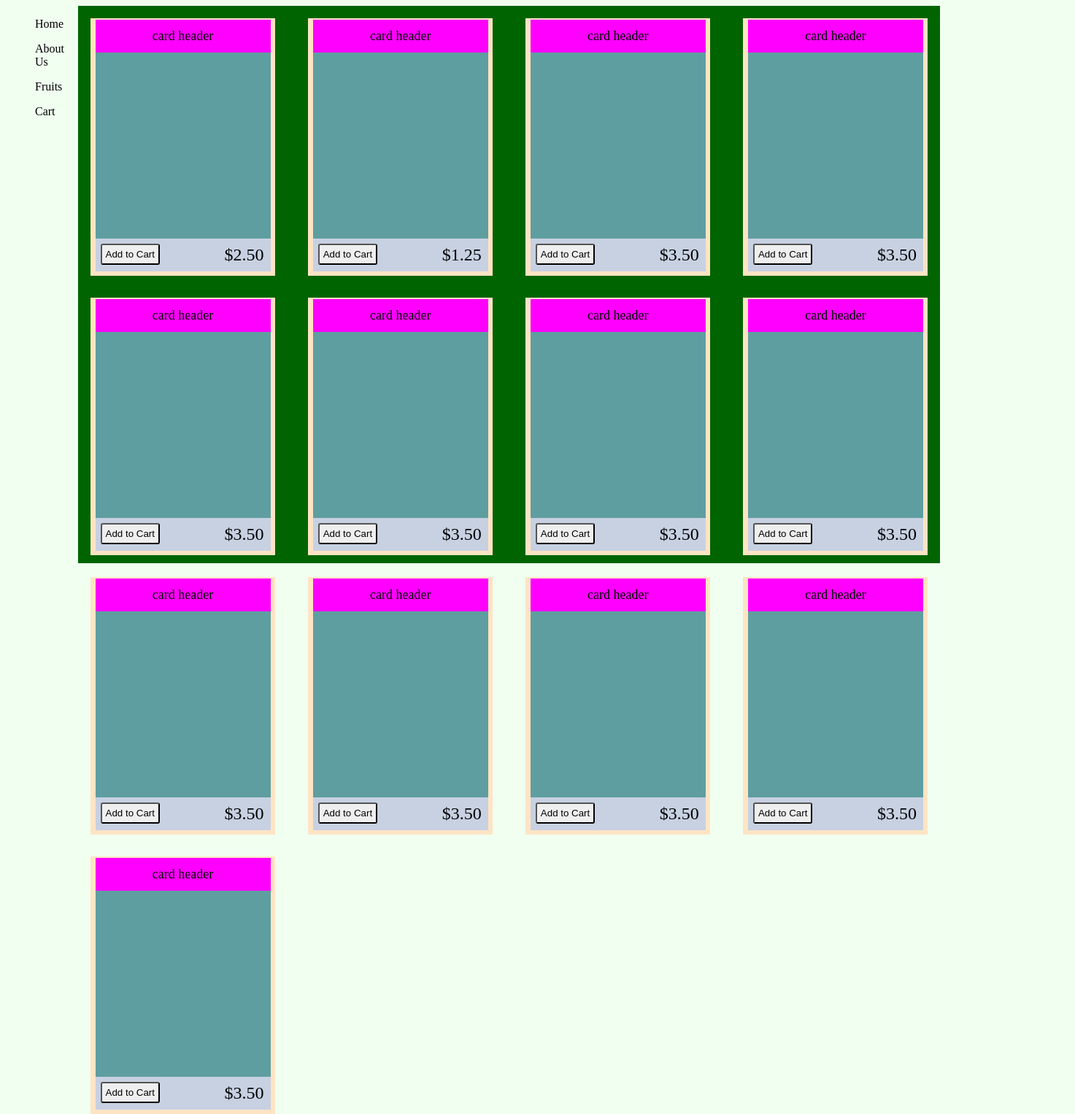
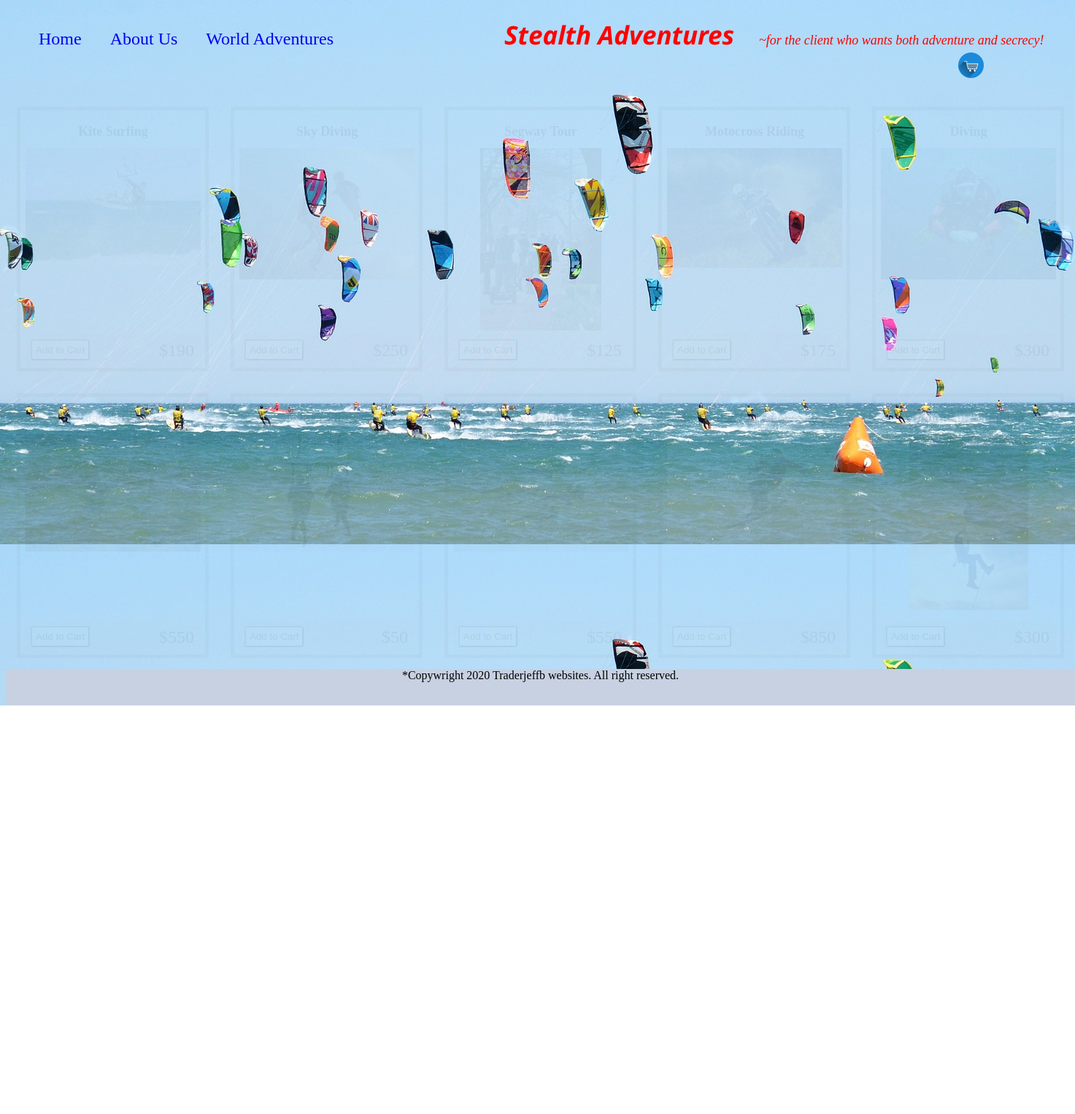
Before and after one commit to traderjeffb/StoreFrontEFA2020, a plain HTML site: page index.html in a window 1280 px wide. Shown: the whole page at 73% size, 1473 px wide, since content can reach past the window. After the commit the page ends 967 px from the top, so only its background shows below. Drawn offline with Linux system fonts and the light colour scheme.

Commit message:
completed project

```diff
--- a/index.html
+++ b/index.html
@@ -4,128 +4,113 @@
     <meta charset="UTF-8" />
     <meta name="viewport" content="width=device-width, initial-scale=1.0" />
     <link rel="stylesheet" href="style.css" />
-    <title>Document</title>
+    <title>StoreFront</title>
   </head>
   <body>
-    <nav class="nav-bar">
-      <ul>
-        Home
-      </ul>
-      <ul>
-        About Us
-      </ul>
-      <ul>
-        Fruits
-      </ul>
-      <ul>
-        Cart
-      </ul>
-    </nav>
+    <!-- <div class="test">test</div> -->
     <wrapper class="wrapper">
+      <nav class="navbar">
+        <ul>
+          <li><a href="####">Home</a></li>
+          <li><a href="####">About Us</a></li>
+          <li><a href="####">World Adventures</a></li>
+          <li class="name">Stealth Adventures</li>
+          <li class="tagline">
+            ~for the client who wants both adventure and secrecy!
+          </li>
+          <li class="cart">
+            <a href="####"><img src="images/cart.png" /></a>
+          </li>
+        </ul>
+      </nav>
       <div class="card">
-        <div class="card-header">card header</div>
-        <div class="card-body"></div>
+        <div class="card-header">Kite Surfing</div>
+        <div class="card-body">
+          <img src="images/kite-surfing-person.jpg" />
+        </div>
         <div class="card-footer">
           <button class="cta">Add to Cart</button>
-          <div class="price">$2.50</div>
+          <div class="price">$190</div>
         </div>
       </div>
       <div class="card">
-        <div class="card-header">card header</div>
-        <div class="card-body"></div>
+        <div class="card-header">Sky Diving</div>
+        <div class="card-body" class="card1">
+          <img src="images/sky-diving.jpg" />
+        </div>
         <div class="card-footer">
           <button class="cta">Add to Cart</button>
-          <div class="price">$1.25</div>
+          <div class="price">$250</div>
         </div>
       </div>
       <div class="card">
-        <div class="card-header">card header</div>
-        <div class="card-body"></div>
+        <div class="card-header">Segway Tour</div>
+        <div class="card-body"><img src="images/segway-tour.jpg" /></div>
         <div class="card-footer">
           <button class="cta">Add to Cart</button>
-          <div class="price">$3.50</div>
+          <div class="price">$125</div>
         </div>
       </div>
       <div class="card">
-        <div class="card-header">card header</div>
-        <div class="card-body"></div>
+        <div class="card-header">Motocross Riding</div>
+        <div class="card-body"><img src="images/motocross.jpg" /></div>
         <div class="card-footer">
           <button class="cta">Add to Cart</button>
-          <div class="price">$3.50</div>
+          <div class="price">$175</div>
         </div>
       </div>
       <div class="card">
-        <div class="card-header">card header</div>
-        <div class="card-body"></div>
+        <div class="card-header">Diving</div>
+        <div class="card-body"><img src="images/diving.jpg" /></div>
         <div class="card-footer">
           <button class="cta">Add to Cart</button>
-          <div class="price">$3.50</div>
+          <div class="price">$300</div>
         </div>
       </div>
       <div class="card">
-        <div class="card-header">card header</div>
-        <div class="card-body"></div>
+        <div class="card-header">Off Road Adventures</div>
+        <div class="card-body"><img src="images/off-road.jpg" /></div>
         <div class="card-footer">
           <button class="cta">Add to Cart</button>
-          <div class="price">$3.50</div>
+          <div class="price">$550</div>
         </div>
       </div>
       <div class="card">
-        <div class="card-header">card header</div>
-        <div class="card-body"></div>
+        <div class="card-header">Parasailing</div>
+        <div class="card-body"><img src="images/parasailing.jpg" /></div>
         <div class="card-footer">
           <button class="cta">Add to Cart</button>
-          <div class="price">$3.50</div>
+          <div class="price">$50</div>
         </div>
       </div>
       <div class="card">
-        <div class="card-header">card header</div>
-        <div class="card-body"></div>
+        <div class="card-header">Jet Flight</div>
+        <div class="card-body"><img src="images/jet-flight.jpg" /></div>
         <div class="card-footer">
           <button class="cta">Add to Cart</button>
-          <div class="price">$3.50</div>
+          <div class="price">$550</div>
         </div>
       </div>
       <div class="card">
-        <div class="card-header">card header</div>
-        <div class="card-body"></div>
+        <div class="card-header">Helicopter Lift Snow Skiing</div>
+        <div class="card-body"><img src="images/snow-skiing.jpg" /></div>
         <div class="card-footer">
           <button class="cta">Add to Cart</button>
-          <div class="price">$3.50</div>
+          <div class="price">$850</div>
         </div>
       </div>
+
       <div class="card">
-        <div class="card-header">card header</div>
-        <div class="card-body"></div>
+        <div class="card-header">Mountain Climbing</div>
+        <div class="card-body"><img src="images/mountain-climbing.jpg" /></div>
         <div class="card-footer">
           <button class="cta">Add to Cart</button>
-          <div class="price">$3.50</div>
+          <div class="price">$300</div>
         </div>
       </div>
-      <div class="card">
-        <div class="card-header">card header</div>
-        <div class="card-body"></div>
-        <div class="card-footer">
-          <button class="cta">Add to Cart</button>
-          <div class="price">$3.50</div>
-        </div>
-      </div>
-      <div class="card">
-        <div class="card-header">card header</div>
-        <div class="card-body"></div>
-        <div class="card-footer">
-          <button class="cta">Add to Cart</button>
-          <div class="price">$3.50</div>
-        </div>
-      </div>
-      <div class="card">
-        <div class="card-header">card header</div>
-        <div class="card-body"></div>
-        <div class="card-footer">
-          <button class="cta">Add to Cart</button>
-          <div class="price">$3.50</div>
-        </div>
-      </div>
+      <footer class="footer">
+        *Copywright 2020 Traderjeffb websites. All right reserved.
+      </footer>
     </wrapper>
   </body>
 </html>
--- a/style.css
+++ b/style.css
@@ -1,54 +1,100 @@
 body {
-  display: flex;
+  display: grid;
   position: relative;
-  background-color: honeydew;
+  /* background-color: honeydew; */
   height: 100%;
   width: 100%;
   z-index: 2;
-}
-.navbar {
-  margin-top: 250px;
-  background-color: peachpuff;
-  z-index: 1;
+  background-image: url(images/kite-surfing.jpg);
 }
 .wrapper {
   height: 95vh;
-  width: 95vw;
-  padding: 2px;
-  margin: auto;
-  background-color: darkgreen;
-  display: flex;
-  flex-direction: row;
-  flex-wrap: wrap;
+  /* background-color: darkgreen; */
+  display: grid;
+  grid-template-columns: 1fr 1fr 1fr 1fr 1fr;
+  grid-template-rows: 1fr 1fr 1fr;
+  grid-template-areas:
+    "navbar navbar navbar navbar navbar"
+    "wrapper wrapper wrapper wrapper wrapper"
+    "wrapper wrapper wrapper wrapper wrapper"
+    "footer footer footer footer footer";
   align-content: space-between;
   justify-content: space-between;
+  background-repeat: no-repeat;
 }
+
+ul {
+  list-style-type: none;
+}
+li {
+  display: inline;
+  font-size: x-large;
+  margin: 1px 30px 18px 5px;
+}
+img {
+  max-width: 100%;
+  height: auto;
+}
+.navbar {
+  grid-area: navbar;
+}
+.name {
+  font-family: "Segoe UI", Tahoma, Geneva, Verdana, sans-serif;
+  font-size: 35px;
+  font-weight: 800;
+  font-style: italic;
+  color: Red;
+  margin-left: 200px;
+}
+.tagline {
+  font-size: large;
+  color: red;
+  margin-left: 0px;
+  padding-left: 0px;
+  font-style: oblique;
+}
+.cart {
+  float: right;
+  margin-right: 125px;
+}
+
 .card {
+  opacity: 5%;
   text-align: center;
   height: 350px;
   width: 250px;
-  background-color: bisque;
-  outline: 35px black;
+  border-style: solid;
   border-color: grey;
   border-width: 5px;
   padding: 2px 1px 1px 2px;
   margin: 15px;
 }
-
+.card:hover {
+  opacity: 100%;
+  background-color: mistyrose;
+}
 .card-header {
-  background-color: fuchsia;
+  font-weight: 600;
   height: 45px;
   width: 240px;
   position: relative;
   margin: auto;
   font-size: large;
+  padding-top: 5px;
   align-content: center;
   justify-content: center;
+}
+.img {
+  max-height: 275;
+  max-width: 240px;
+}
+.card1 {
+  position: absolute;
+  padding-top: 50px;
 }
 .card-body {
   height: 275px;
   width: 240px;
-  background-color: cadetblue;
   margin: auto;
 }
 .card-footer {
@@ -73,3 +119,15 @@ body {
   border-width: 3px black;
   align-content: center;
 }
+footer {
+  height: 50px;
+  grid-area: footer;
+  background-color: rgb(199, 209, 226);
+  text-align: center;
+}
+a:hover,
+a:visited,
+a:link,
+a:active {
+  text-decoration: none;
+}
```
Also changed, not shown: images/cart.png (added), images/diving.jpg (added), images/jet-flight.jpg (added), images/kite-surfing-person.jpg (added), images/kite-surfing.jpg (added), images/motocross.jpg (added), images/mountain-climbing.jpg (added), images/off-road.jpg (added), images/parasailing.jpg (added), images/segway-tour.jpg (added), images/sky-diving.jpg (added), images/snow-skiing.jpg (added).
